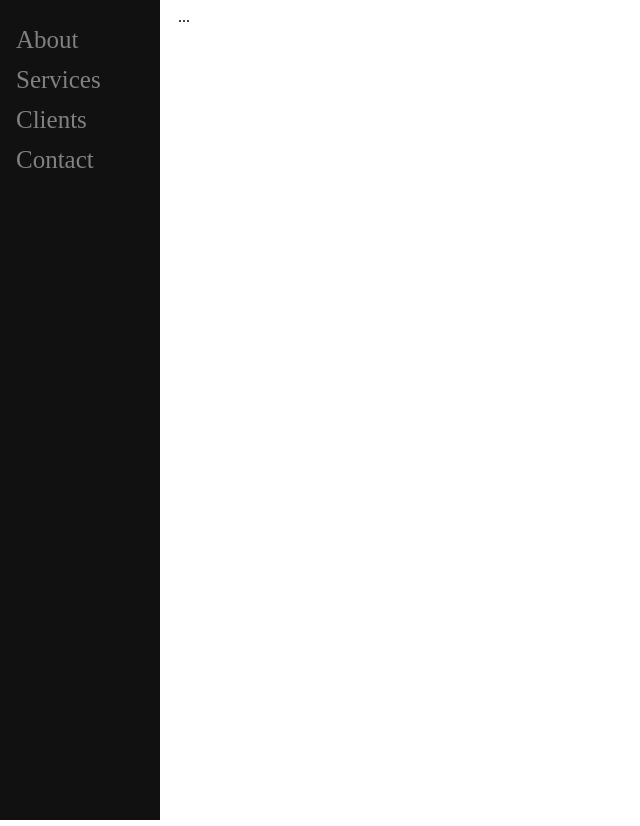
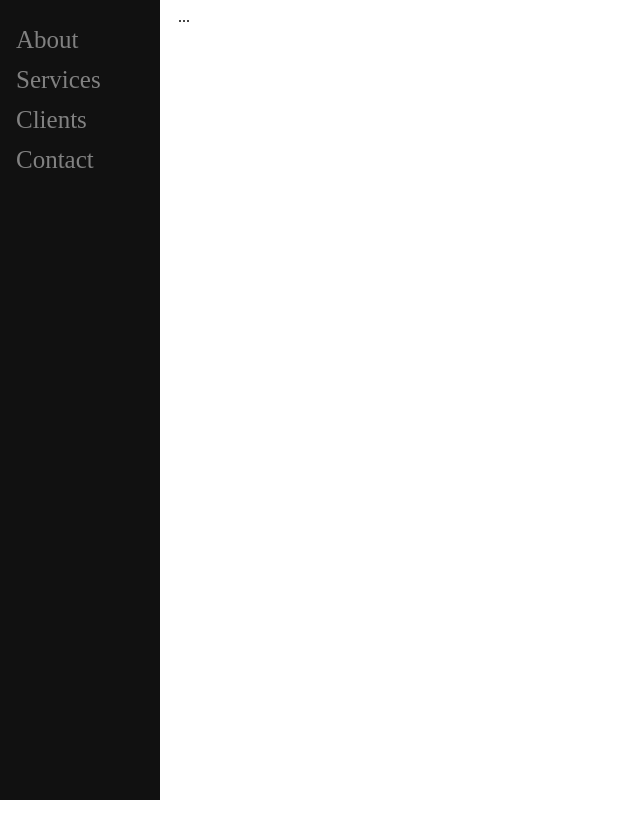
Before and after one commit to Momothebowler/Momothebowler.github.io, a PHP site: page / in a window 1280 px wide. Shown: the whole page, without its empty margins (0-640 px from the left). After the commit the page ends 800 px from the top, so only its background shows below. Run offline with PHP 8.4, Linux system fonts and the light colour scheme.

Commit message:
Update style.css

```diff
--- a/style.css
+++ b/style.css
@@ -1,7 +1,3 @@
-body, html {
-  height: 100%;
-}
-
 .bg {
   /* The image used */
   background-image: ("Doge/Doge.png");
```
